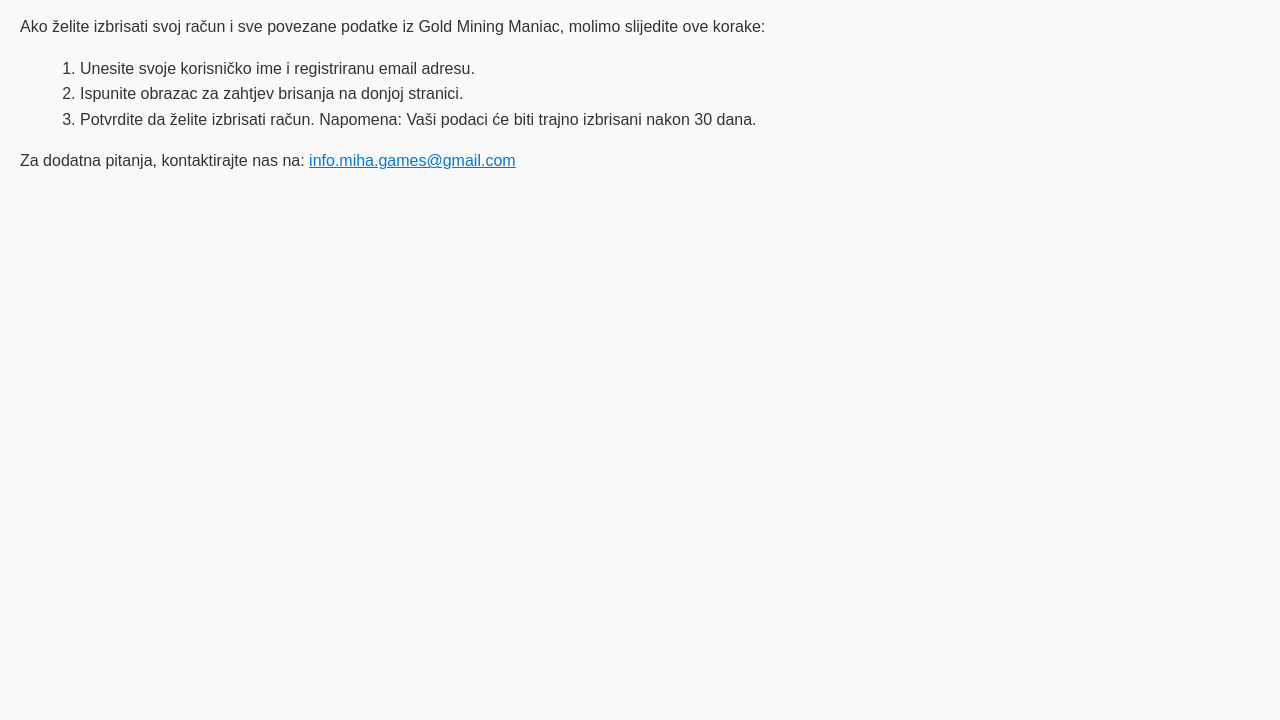
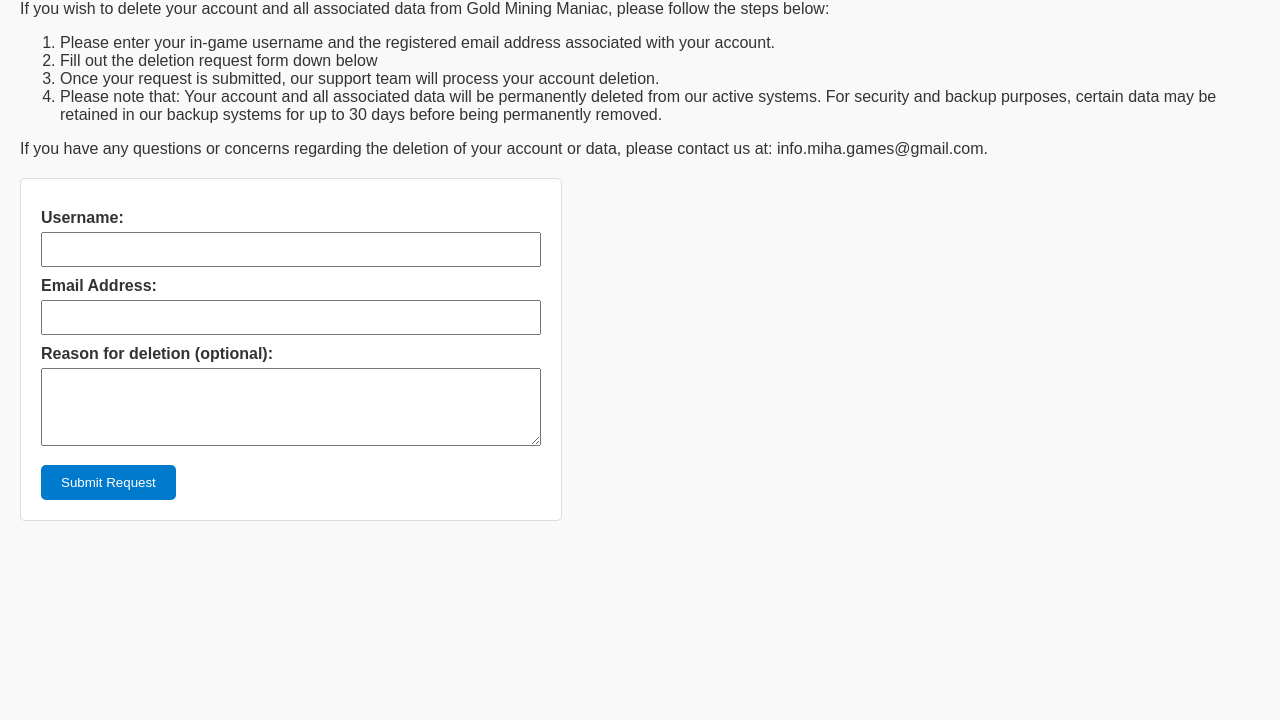
Before and after one commit to mihaearngames/account-deletion-info, a plain HTML site: page index.html in a window 1280 px wide. Shown: the part 80-800 px from the top of the page. Drawn offline with Linux system fonts and the light colour scheme.

Commit message:
Add files via upload

```diff
--- a/index.html
+++ b/index.html
@@ -1,23 +1,83 @@
 <!DOCTYPE html>
-<html lang="hr">
+<html lang="en">
 <head>
   <meta charset="UTF-8">
   <meta name="viewport" content="width=device-width, initial-scale=1.0">
-  <title>Account Deletion Request</title>
-  <link rel="stylesheet" href="styles.css">
+  <title>Account Deletion Request for Gold Mining Maniac</title>
+  <style>
+    body {
+      font-family: Arial, sans-serif;
+      margin: 20px;
+      background-color: #f9f9f9;
+      color: #333;
+    }
+    h1 {
+      color: #007acc;
+    }
+    form {
+      margin-top: 20px;
+      padding: 20px;
+      background-color: #fff;
+      border: 1px solid #ddd;
+      border-radius: 5px;
+      max-width: 500px;
+    }
+    label {
+      display: block;
+      margin-top: 10px;
+      font-weight: bold;
+    }
+    input, textarea {
+      width: 100%;
+      padding: 8px;
+      margin-top: 5px;
+      box-sizing: border-box;
+    }
+    button {
+      margin-top: 15px;
+      padding: 10px 20px;
+      background-color: #007acc;
+      color: #fff;
+      border: none;
+      border-radius: 5px;
+      cursor: pointer;
+    }
+    button:hover {
+      background-color: #005fa3;
+    }
+  </style>
 </head>
 <body>
-  <h1>Zahtjev za brisanje računa</h1>
+  <h1>Account Deletion Request for Gold Mining Maniac</h1>
   <p>
-    Ako želite izbrisati svoj račun i sve povezane podatke iz Gold Mining Maniac,
-    molimo slijedite ove korake:
+    If you wish to delete your account and all associated data from Gold Mining Maniac, please follow the steps below:
   </p>
   <ol>
-    <li>Unesite svoje korisničko ime i registriranu email adresu.</li>
-    <li>Ispunite obrazac za zahtjev brisanja na donjoj stranici.</li>
-    <li>Potvrdite da želite izbrisati račun. Napomena: Vaši podaci će biti
-        trajno izbrisani nakon 30 dana.</li>
+    <li>Please enter your in-game username and the registered email address associated with your account.</li>
+    <li>Fill out the deletion request form down below</li>
+    <li>Once your request is submitted, our support team will process your account deletion.</li>
+    <li>Please note that:
+
+    Your account and all associated data will be permanently deleted from our active systems.
+    For security and backup purposes, certain data may be retained in our backup systems for up to 30 days before being permanently removed.</li>
   </ol>
-  <p>Za dodatna pitanja, kontaktirajte nas na: <a href="mailto:info.miha.games@gmail.com">info.miha.games@gmail.com</a></p>
+  <p>
+    If you have any questions or concerns regarding the deletion of your account or data, please contact us at:
+info.miha.games@gmail.com</a>.
+  </p>
+
+  <!-- Forma za brisanje računa -->
+  <form action="https://formspree.io/f/xrbpgblr" method="POST">
+    <label for="username">Username:</label>
+    <input type="text" id="username" name="username" required>
+
+    <label for="email">Email Address:</label>
+    <input type="email" id="email" name="_replyto" required>
+
+    <label for="message">Reason for deletion (optional):</label>
+    <textarea id="message" name="message" rows="4"></textarea>
+
+    <button type="submit">Submit Request</button>
+  </form>
 </body>
 </html>
```
